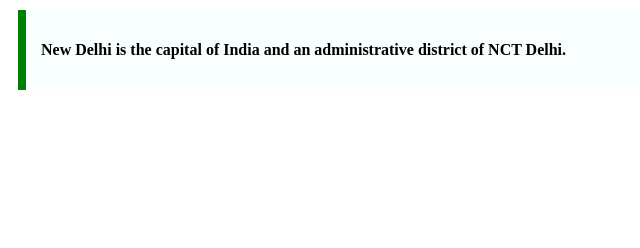
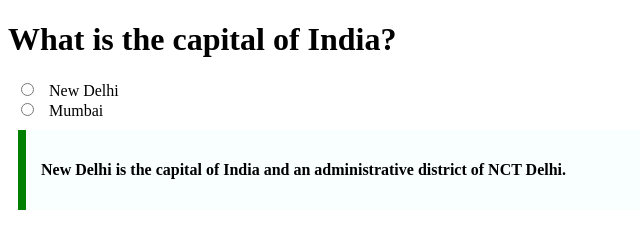
Before and after one commit to acciojob/trivia-syedmaaz388, a website: page main.html in a window 1280 px wide. Shown: the whole page, without its empty margins (0-640 px from the left). Drawn offline with Linux system fonts and the light colour scheme.

Commit message:
created a submission

```diff
--- a/main.html
+++ b/main.html
@@ -7,6 +7,11 @@
 </head>
 
 <body>
+	<h1>What is the capital of India?</h1>
+	  <input type="radio" id="html" name="fav_language" value="HTML">
+  <label for="html">New Delhi</label><br>
+  <input type="radio" id="css" name="fav_language" value="CSS">
+  <label for="css">Mumbai</label><br>
 	<div class = "box">
 		<p>New Delhi is the capital of India and an administrative district of NCT Delhi.</p>
 	</div>
```
